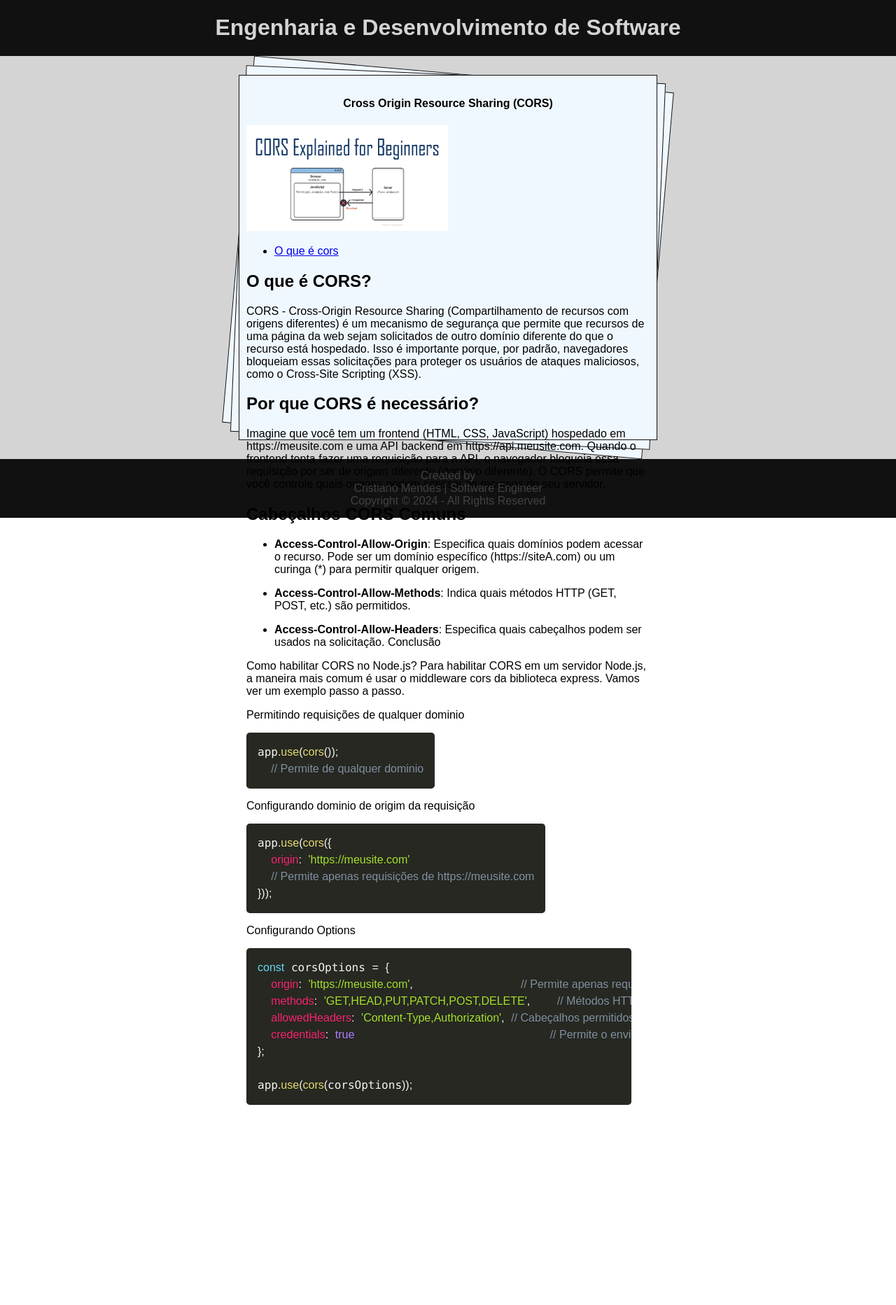
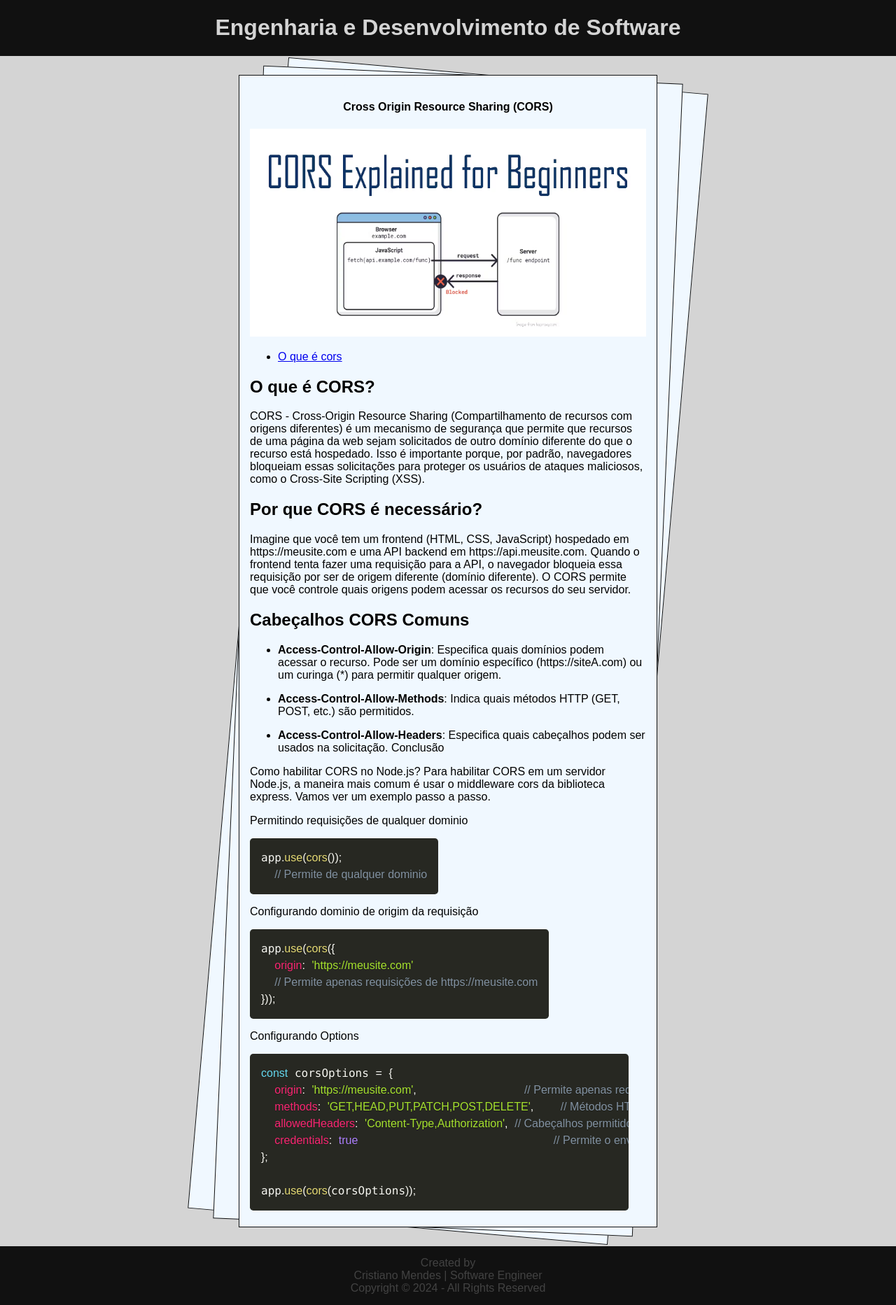
Before and after one commit to CristianoMends/eng-de-software, a Jekyll site: the page built from posts/cors.md, in a window 1280 px wide. Shown: the whole page at 70% size. Built offline with Jekyll 4.4.1, drawn with Linux system fonts in a browser that asks for light colours; our own code applies the rules of GitHub Pages for plain Markdown files; before the commit the page ends 1634 px from its top, so only the background shows below that.

Commit message:
update default.html

```diff
--- a/_layouts/default.html
+++ b/_layouts/default.html
@@ -15,9 +15,9 @@
         </nav>
     </header>
     <main>
-        <section class="s1">
-            <section class="s2">
-                <section class="container">
+        <section class="book1">
+            <section class="book2">
+                <section class="book3">
                     {{ content }}
                 </section>
             </section>
--- a/assets/css/styles.css
+++ b/assets/css/styles.css
@@ -7,7 +7,8 @@
     overflow-x: hidden;
 }
 img{
-    width: 50%;
+    width: max-content;
+    max-width: 100%;
 }
 main{
     display: flex;
@@ -16,19 +17,20 @@
     padding: 25px 0;
     background-color: #d4d4d4;
 }
-.s1{
+.book1{
     border: 1px solid #111;
     rotate: 5deg;
     height: 80%;
     width: 80%;
 }
-.s2{
+.book2{
     border: 1px solid #111;
     rotate: -2.5deg;
 }
-.container{
-    padding: 10px;
-    height: 500px;
+.book3{
+    height: 100vh;
+    overflow-y: auto;
+    padding: 15px;
     rotate: -2.5deg;
 }
 section{
```
